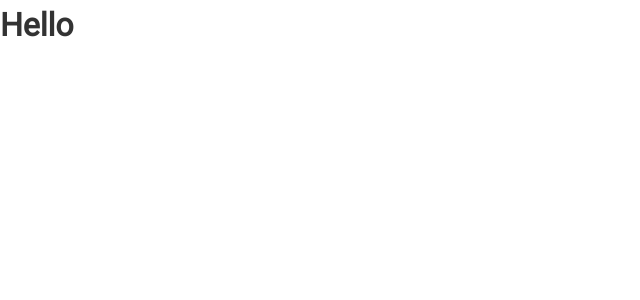
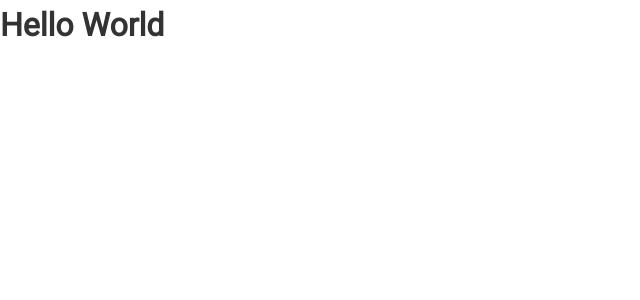
Before and after one commit to brianbickes/github-finder, a React (Create React App) app: page / in a window 1280 px wide. Shown: the top 300 px of the page, without its empty margins (0-640 px from the left). Built offline with nearby package versions, Linux system fonts and the light colour scheme.

Commit message:
Adding Navbar. Added components and layout to src.

```diff
--- a/src/App.js
+++ b/src/App.js
@@ -3,12 +3,10 @@
 
 class App extends Component {
   render(){
-    const name = 'John Doe';
-    const loading = false;
-    const showName = false;
+
      return (
   <div className="App">
-    {loading ? <h4>Loading ... </h4> : <h1>Hello {showName && name}</h1>}
+    <h1>Hello World</h1>
     </div>
   );
   }
```
Also changed, not shown: src/components/layout/Navbar.js (added).
